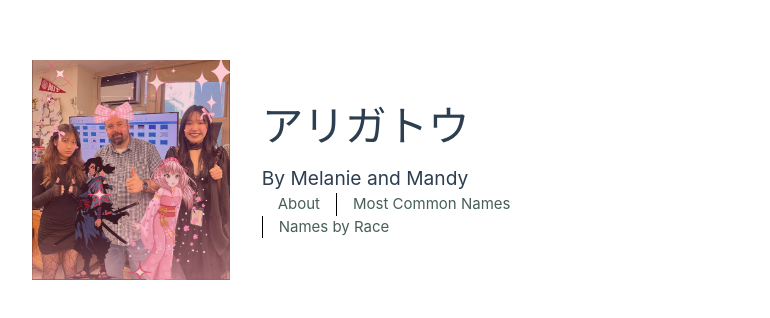
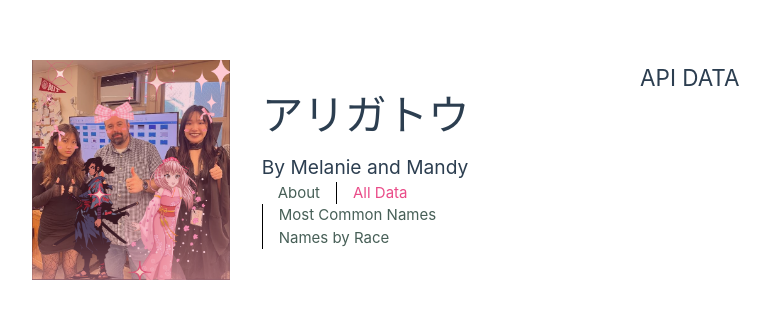
Before and after one commit to staten-island-tech/vue-charts-mylittleponies, a Vue app in the folder vue-project/: page /data in a window 1280 px wide. Shown: the part 230-548 px from the top of the page, without its empty margins (0-770 px from the left). Built offline with nearby package versions, Linux system fonts and the light colour scheme; no server answers.

Commit message:
gejigigjiegieg

```diff
--- a/vue-project/src/App.vue
+++ b/vue-project/src/App.vue
@@ -13,6 +13,7 @@ import PieChart from './components/PieGraph.vue';
       <HelloWorld msg="アリガトウ" />
       <nav class="wrapper">
       <RouterLink to="/about">About</RouterLink>
+      <RouterLink to="/data">All Data</RouterLink>
       <RouterLink to="/chart">Most Common Names</RouterLink>
       <RouterLink to="/pie">Names by Race</RouterLink>
   </nav>
--- /dev/null
+++ b/vue-project/src/DataView.vue
@@ -0,0 +1,3 @@
+<template>
+    <h2> API DATA </h2>
+</template>
--- a/vue-project/src/router/index.js
+++ b/vue-project/src/router/index.js
@@ -22,6 +22,11 @@ const router = createRouter({
         name: 'pie',
         component: () => import('../PieView.vue')
       },
+      {
+      path: '/data',
+      name: 'data',
+      component: () => import('../DataView.vue')
+    },
   ]
 })
 
```
